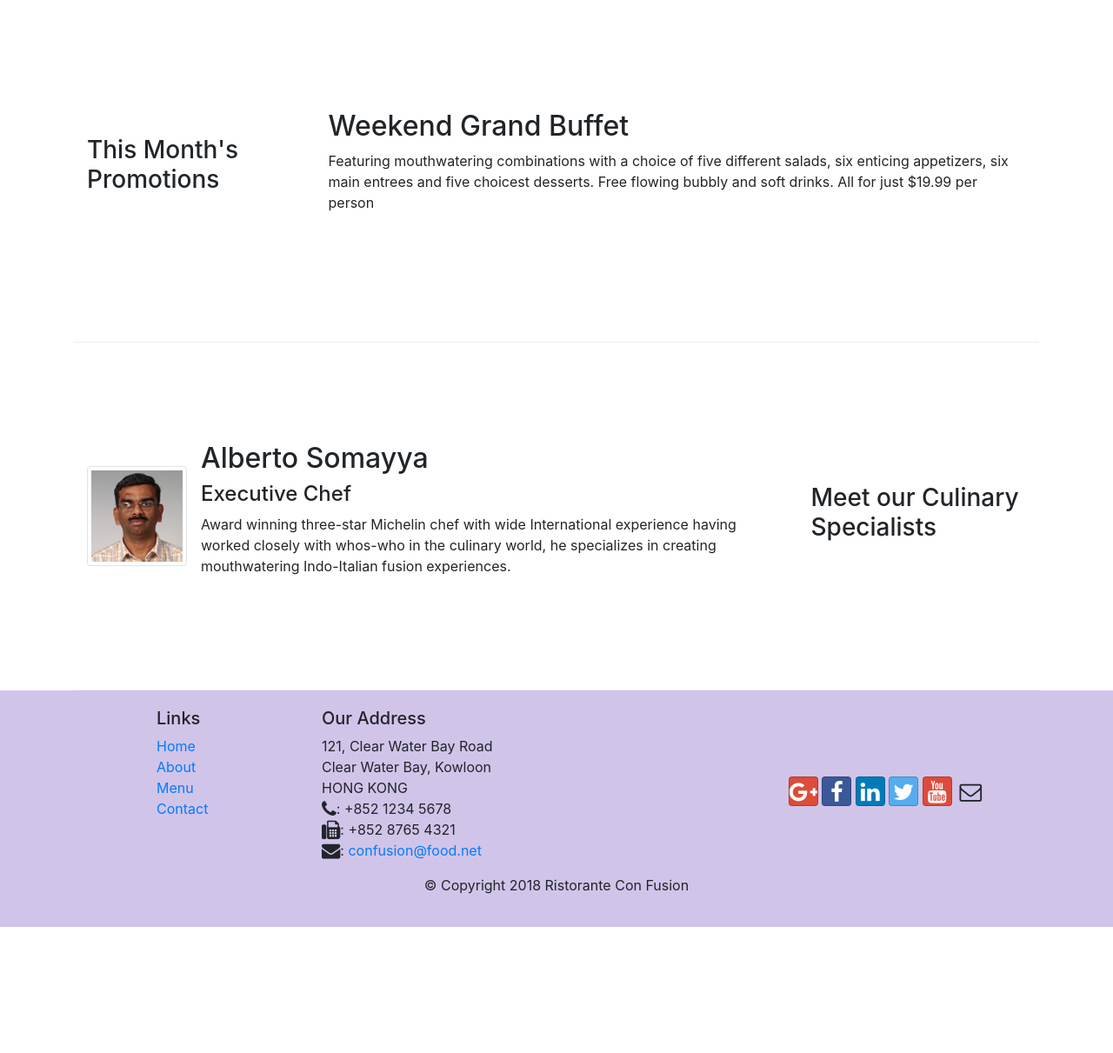
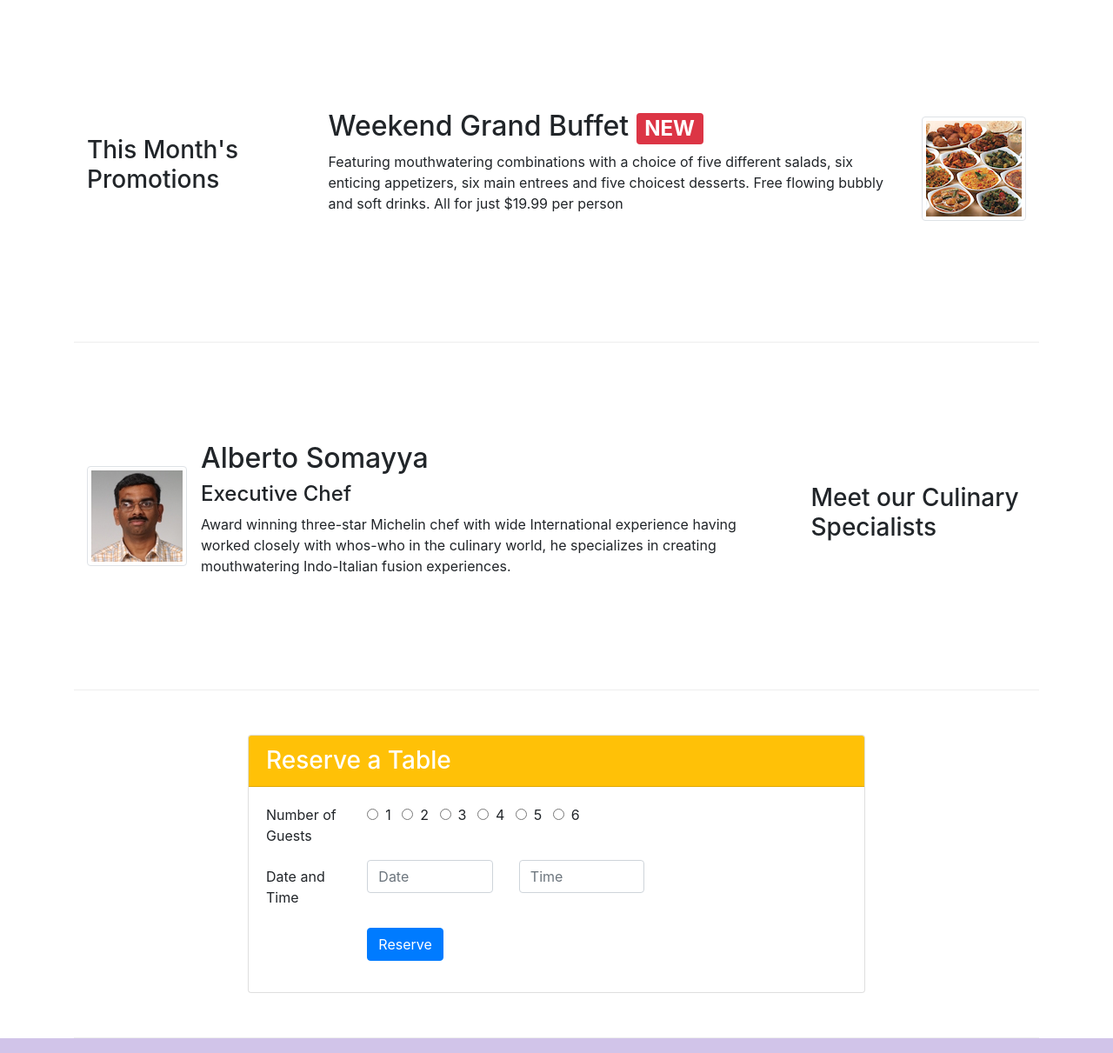
Before and after one commit to GuYifan/Boostrap_Coursera, a website: page index.html in a window 1280 px wide. Shown: the part 740-1951 px from the top of the page at 87% size. Before the commit the page ends 1806 px from the top, so only its background shows below. Drawn offline with nearby package versions, Linux system fonts and the light colour scheme.

Commit message:
Assignment 2

```diff
--- a/index.html
+++ b/index.html
@@ -41,8 +41,16 @@
                     <h1>Ristorante con Fusion</h1>
                     <p>We take inspiration from the World's best cuisines, and create a unique fusion experience. Our lipsmacking creations will tickle your culinary senses!</p>
                 </div>
-                <div class="col-12 col-sm align-self-center">
-                    <img src="img/logo.png" class="img-fluid">
+                <div class="col-12 col-sm-6 align-self-center">
+                    <div class="row">
+                        <div class="col-sm-6 align-self-center">
+                            <img src="img/logo.png" class="img-fluid">
+                        </div>
+                        <div class="col-sm-6 align-middle align-self-center">
+                            <!-- <button type="button" class="btn btn-sm btn-block bg-warning" ></button> -->
+                            <a class="btn btn-sm btn-block bg-warning" href="#reservationForm">Reserve Table</a>
+                        </div>
+                    </div>
                 </div>
             </div>
         </div>
@@ -74,8 +82,13 @@
                 <h3>This Month's Promotions</h3>
             </div>
             <div class="col col-sm col-md">
-                <h2>Weekend Grand Buffet</h2>
-                <p>Featuring mouthwatering combinations with a choice of five different salads, six enticing appetizers, six main entrees and five choicest desserts. Free flowing bubbly and soft drinks. All for just $19.99 per person </p>
+                <div class="media">
+                    <div class="media-body">
+                        <h2>Weekend Grand Buffet  <span class="badge badge-danger">NEW</span></h2>
+                        <p class="d-none d-sm-block">Featuring mouthwatering combinations with a choice of five different salads, six enticing appetizers, six main entrees and five choicest desserts. Free flowing bubbly and soft drinks. All for just $19.99 per person </p>
+                    </div>
+                    <img class="d-flex ml-3 img-thumbnail align-self-center" src="img/buffet.png" alt="buffet">
+                </div>
             </div>
         </div>
 
@@ -95,6 +108,43 @@
                             whos-who in the culinary world, he specializes in
                             creating mouthwatering Indo-Italian fusion experiences.
                             </p>
+                    </div>
+                </div>
+            </div>
+        </div>
+
+        <div class="row row-content align-items-center">
+            <div class="col-12 col-sm-8 offset-sm-2">
+                <div class="card">
+                    <h3 class="card-header bg-warning text-white">Reserve a Table</h3>
+                    <div class="card-body">
+                        <form id="reservationForm">
+                            <div class="form-group row">
+                                <div class="col-md-2">Number of Guests</div>
+                                <div class="col-md-10 radio radio-inline">
+                                    <input type="radio" name="numOfGuests" id="oneGuest" value=1><label for="oneGuest" class="ml-2">1</label>
+                                    <input type="radio" class="ml-2" name="numOfGuests" id="twoGuest" value=2><label for="twoGuest" class="ml-2"></label>2</label>
+                                    <input type="radio" class="ml-2" name="numOfGuests" id="threeGuest" value=3><label for="threeGuest" class="ml-2"></label>3</label>
+                                    <input type="radio" class="ml-2" name="numOfGuests" id="fourGuest" value=4><label for="fourGuest" class="ml-2"></label>4</label>
+                                    <input type="radio" class="ml-2" name="numOfGuests" id="fiveGuest" value=5><label for="fiveGuest" class="ml-2"></label>5</label>
+                                    <input type="radio" class="ml-2" name="numOfGuests" id="sixGuest" value=6><label for="sixGuest" class="ml-2"></label>6</label>
+                                </div>
+                            </div>
+                            <div class="form-group row">
+                                <div class="col-md-2 col-form-label">Date and Time</div>
+                                <div class="col-md-3">
+                                    <input type="text" class="form-control" id="reservationDate" name="reservationDate" placeholder="Date">
+                                </div>
+                                <div class="col-md-3">
+                                    <input type="text" class="form-control" id="reservationTime" name="reservationTime" placeholder="Time">
+                                </div>
+                            </div>
+                            <div class="form-group row">
+                                <div class="offset-md-2 col-md-10">
+                                    <button type="submit" class="btn btn-primary">Reserve</button>
+                                </div>
+                            </div>
+                        </form>
                     </div>
                 </div>
             </div>
```
